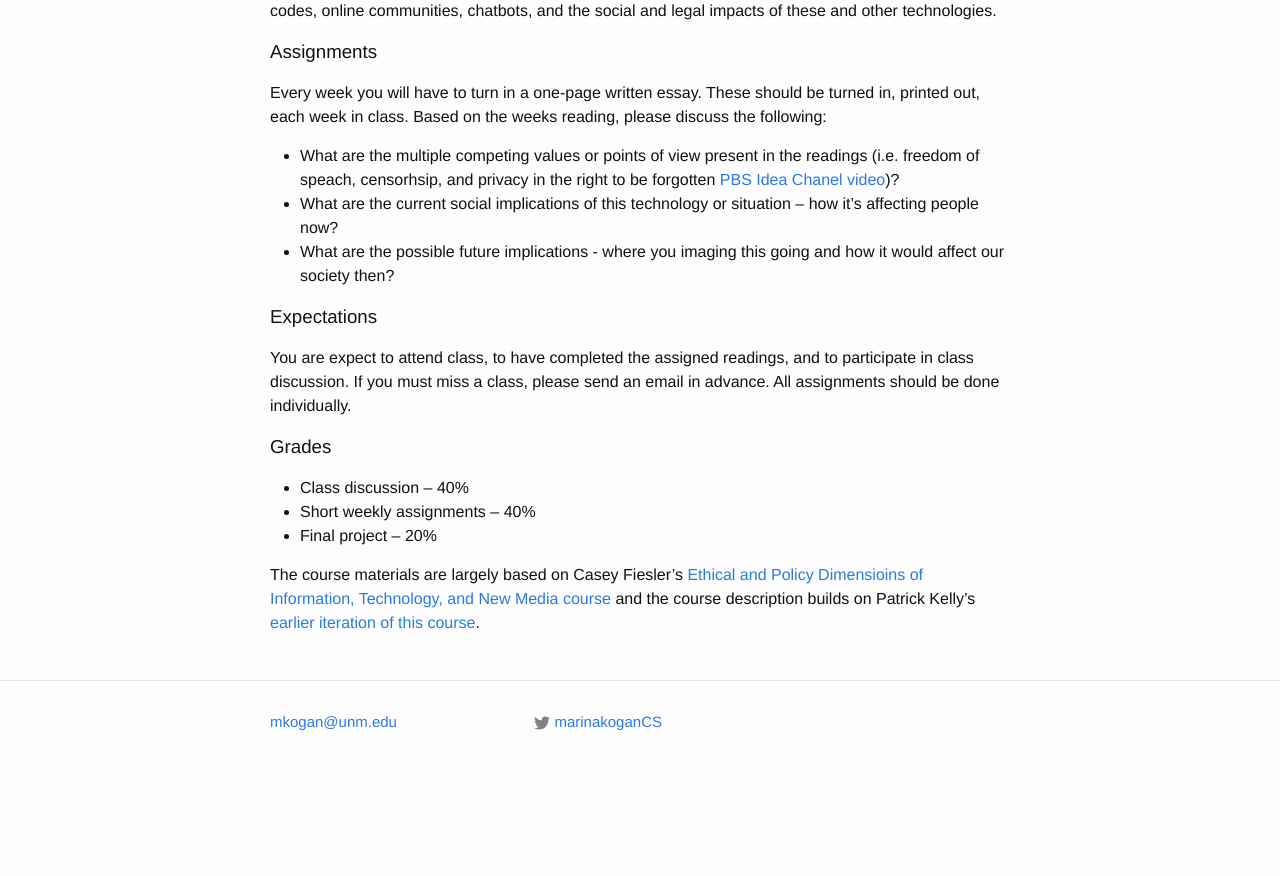
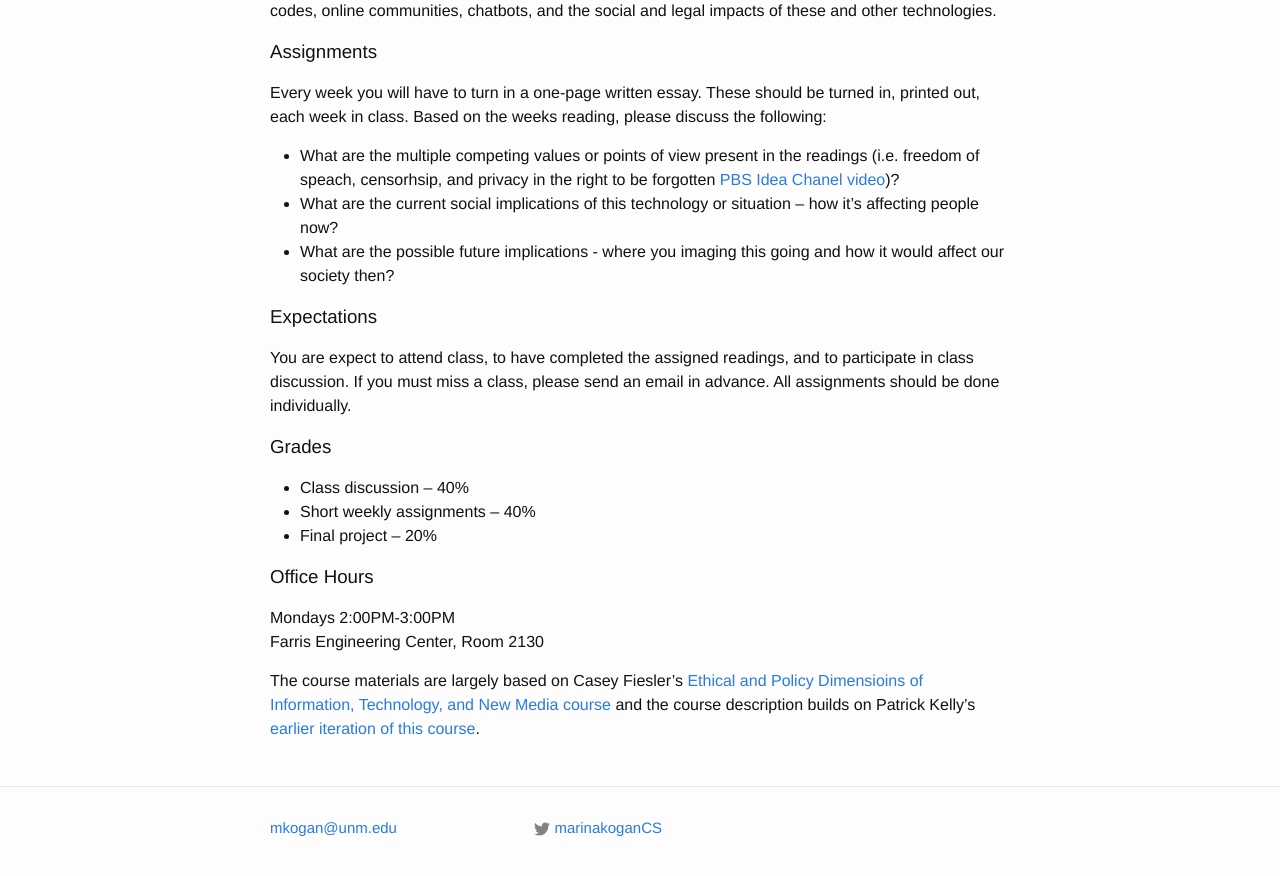
Before and after one commit to marinkala/marinkala.github.com, a Jekyll site: the page built from 5teaching.md, in a window 1280 px wide and 900 px high, scrolled down 4384 px. Shown: the top 876 px of the window. Built offline with Jekyll 4.4.1, drawn with Linux system fonts in a browser that asks for light colours; before the commit the page ends 5178 px from its top, so only the background shows below that.

Commit message:
added office hours

```diff
--- a/5teaching.md
+++ b/5teaching.md
@@ -208,4 +208,8 @@ You are expect to attend class, to have completed the assigned readings, and to
 * Short weekly assignments – 40%
 * Final project – 20%
 
+### Office Hours
+Mondays 2:00PM-3:00PM
+Farris Engineering Center, Room 2130
+
 The course materials are largely based on Casey Fiesler's [Ethical and Policy Dimensioins of Information, Technology, and New Media course](https://informationethicspolicy.wordpress.com/) and the course description builds on Patrick Kelly's [earlier iteration of this course](http://cs.unm.edu/~pgk/293f15/).
```
